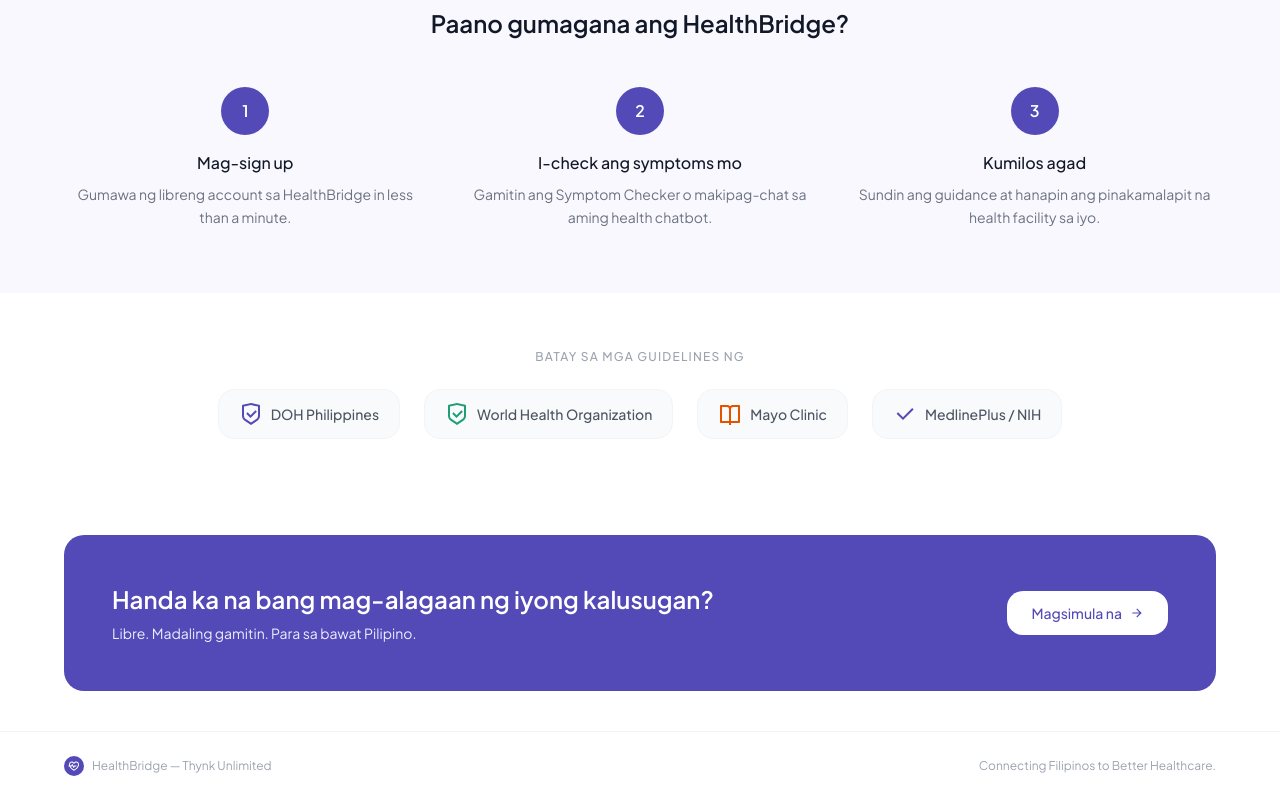
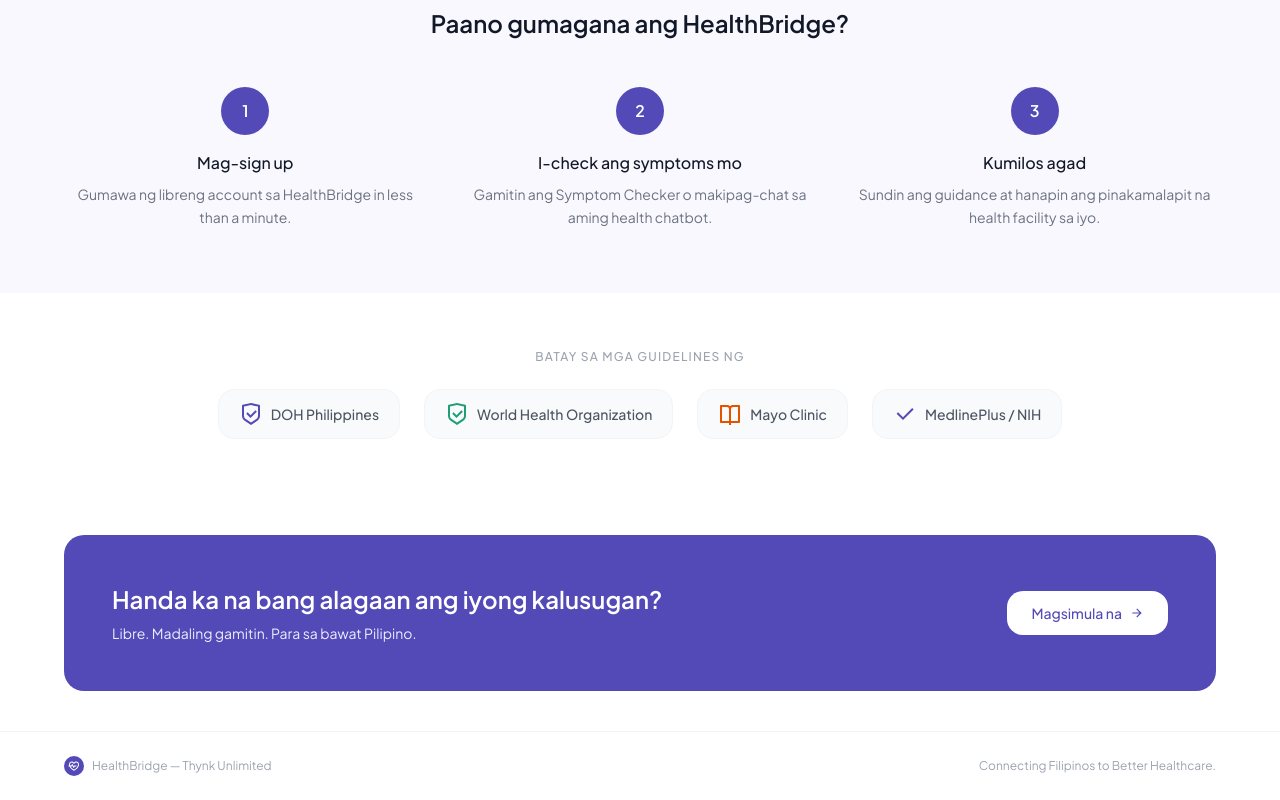
Before and after one commit to Patrickcruz14/healthbridge, a React (Vite) app in the folder frontend/: page / in a window 1280 px wide. Shown: the part 1160-1960 px from the top of the page. Built offline with nearby package versions, Linux system fonts and the light colour scheme; no server answers.

Commit message:
fix: increase RAG threshold and fix landing page grammar

```diff
--- a/frontend/src/pages/Landing.jsx
+++ b/frontend/src/pages/Landing.jsx
@@ -260,7 +260,7 @@ export default function Landing() {
       <section className="mx-16 my-10 bg-[#534AB7] rounded-2xl px-12 py-12 flex items-center justify-between">
         <div>
           <h2 className="text-2xl font-semibold text-white mb-2">
-            Handa ka na bang mag-alagaan ng iyong kalusugan?
+            Handa ka na bang alagaan ang iyong kalusugan?
           </h2>
           <p className="text-[#EEEDFE] text-sm">
             Libre. Madaling gamitin. Para sa bawat Pilipino.
```
Also changed, not shown: 1 other file (tests, documents, lock files or other folders).
